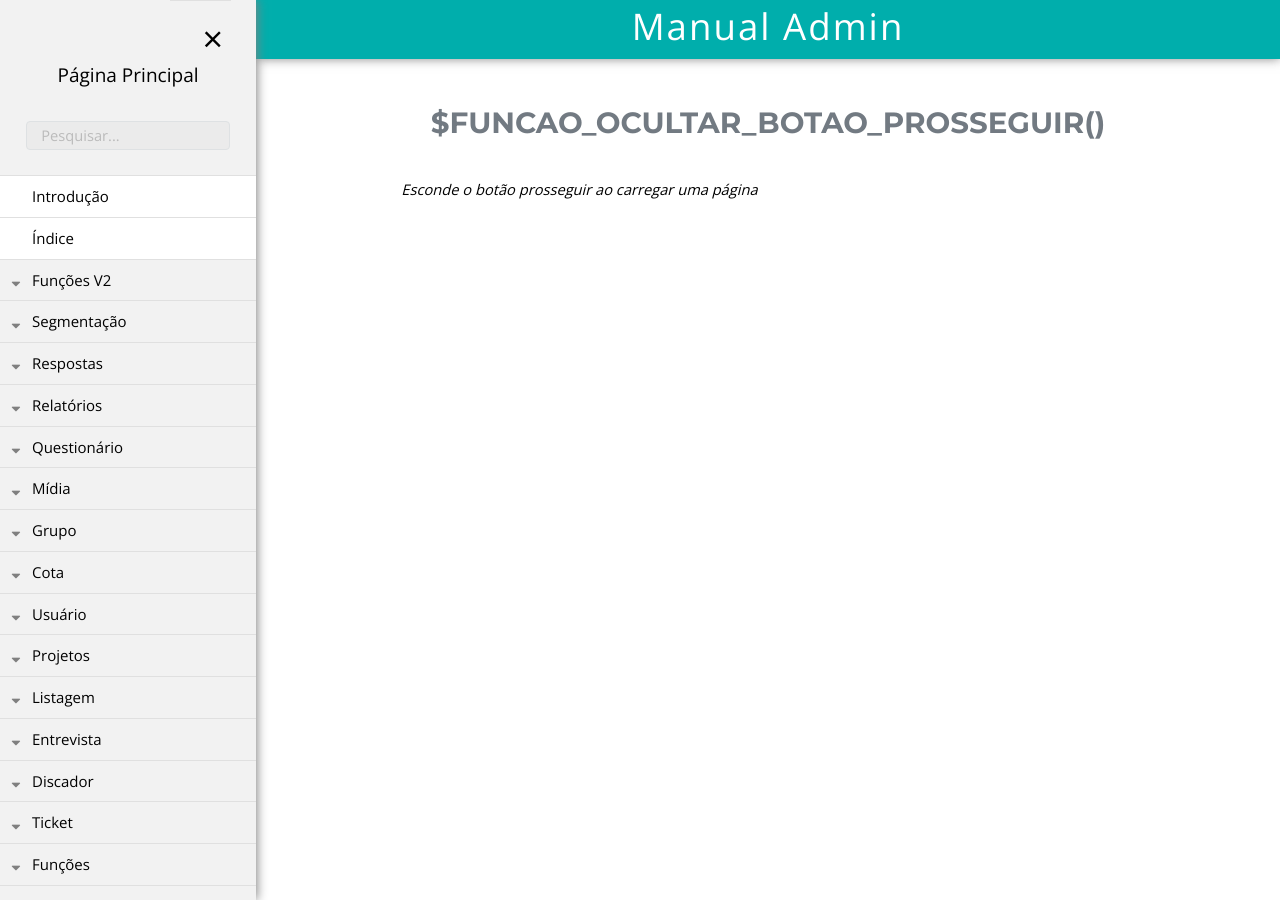
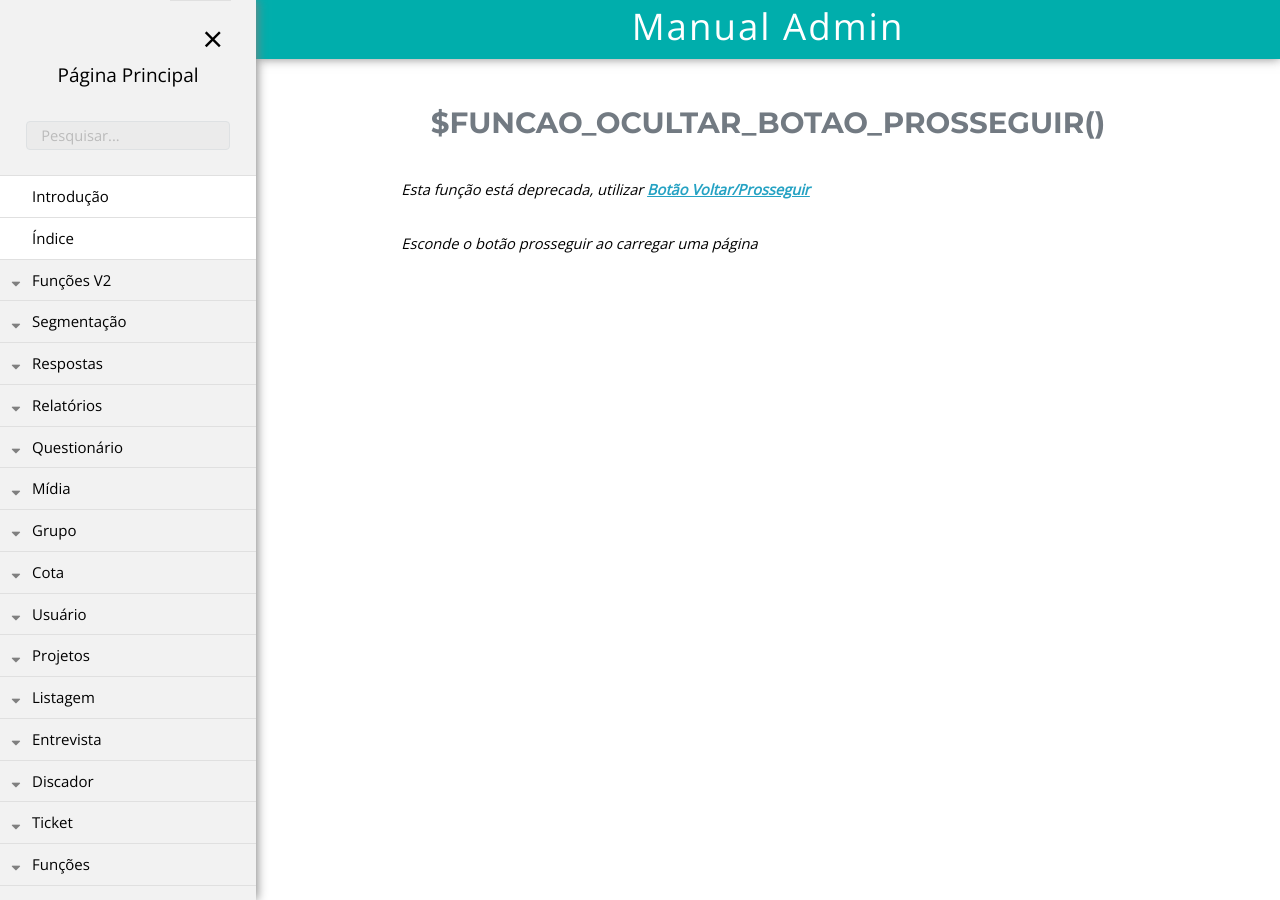
Before and after one commit to rogerio-figueiredo-hsr/hsrtechonline.github.io, a Jekyll site: the page built from _posts/2018-06-14-ocultar-botao-prosseguir.md, in a window 1280 px wide. Built offline with Jekyll 4.4.1, drawn with Linux system fonts in a browser that asks for light colours.

Commit message:
Update 2018-06-14-ocultar-botao-prosseguir.md

```diff
--- a/_posts/2018-06-14-ocultar-botao-prosseguir.md
+++ b/_posts/2018-06-14-ocultar-botao-prosseguir.md
@@ -6,5 +6,6 @@
 pasta: "funcoes"
 ---
 # $FUNCAO_OCULTAR_BOTAO_PROSSEGUIR()
+*Esta função está deprecada, utilizar **<a href="/fastQuestAdmin/funcoesv2/botaoVoltarProsseguir">Botão Voltar/Prosseguir</a>***
 
 *Esconde o botão prosseguir ao carregar uma página*
```
